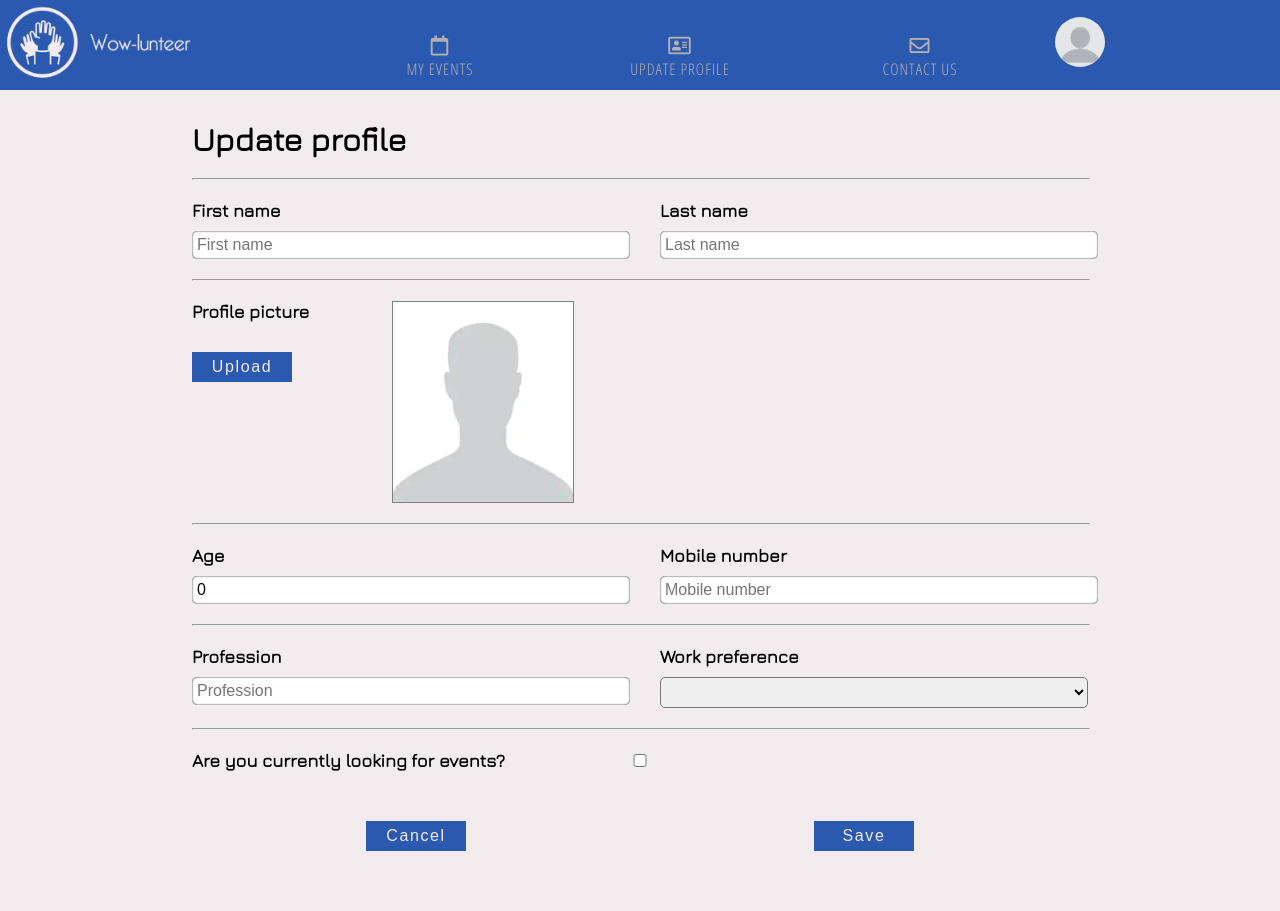
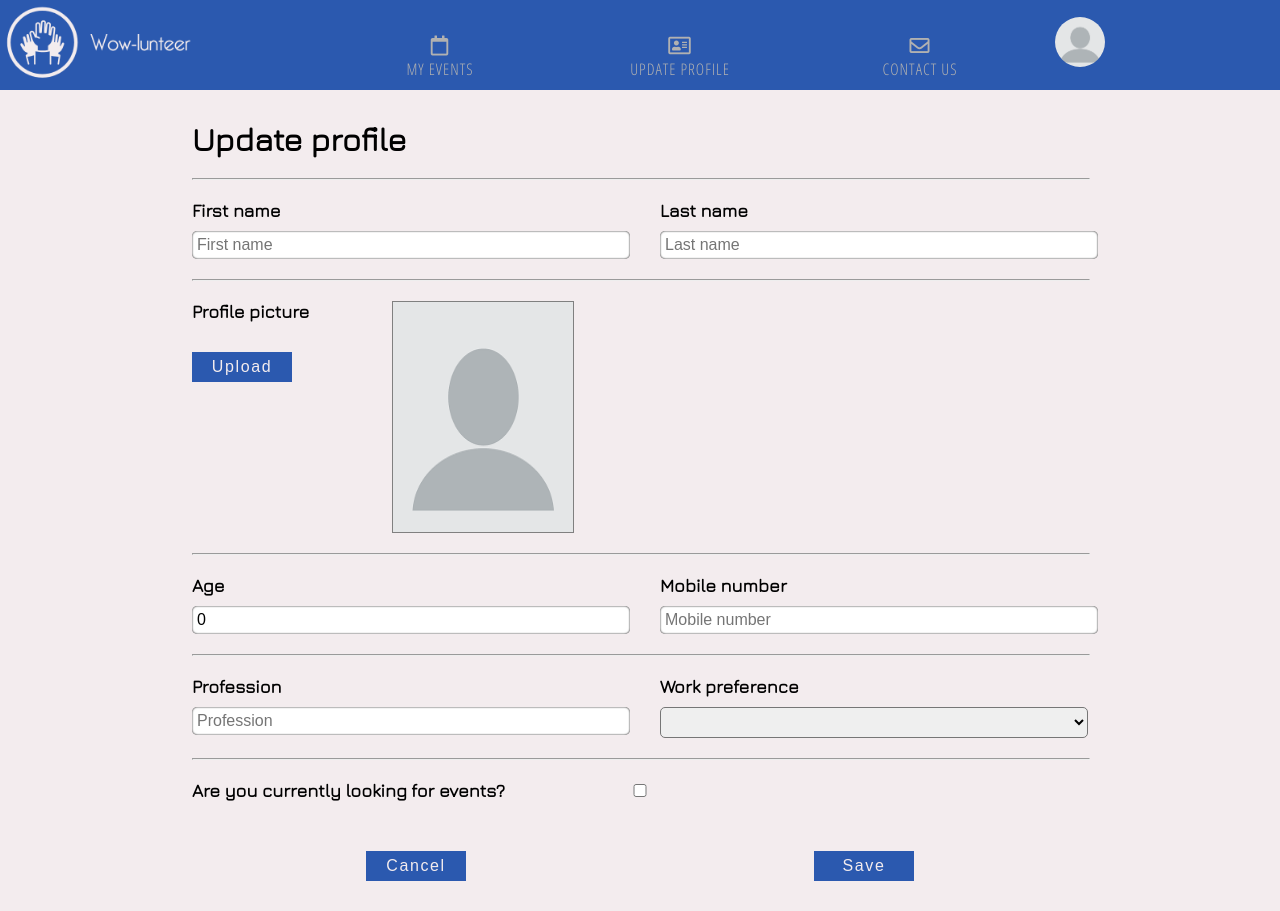
Before and after one commit to abelkalamar/Voluntify, an Angular app in the folder frontend/: page /main/profile in a window 1280 px wide. Before the commit the page ends 881 px from the top, so only its background shows below. Built offline with nearby package versions, Linux system fonts and the light colour scheme; no server answers.

Commit message:
late night commit

```diff
--- a/frontend/src/app/components/main/update-profile/update-profile.component.html
+++ b/frontend/src/app/components/main/update-profile/update-profile.component.html
@@ -19,7 +19,7 @@
           <label for="picture">Profile picture</label>
           <button class="upload" type="button" (click)=upload.click()>Upload</button>
         </div>
-        <img [src]="picturePath || '../../../../assets/profile_02.jpg'" alt="profilePicture">
+        <img [src]="picturePath || '../../../../assets/profile.png'" alt="profilePicture">
         <input #upload type="file" id="picture" class="form-control" (change)="onFileAdded($event)"
           formControlName="picture" style="display: none;">
       </div>
--- a/frontend/src/app/components/main/update-profile/update-profile.component.scss
+++ b/frontend/src/app/components/main/update-profile/update-profile.component.scss
@@ -23,7 +23,7 @@
   img {
     border: 1px solid gray;
     width: 180px;
-    height: 200px;
+    height: 230px;
   }
 }
 
```
Also changed, not shown: frontend/src/assets/profile_02.JPG (deleted), frontend/src/assets/profile_02.PNG (added).
